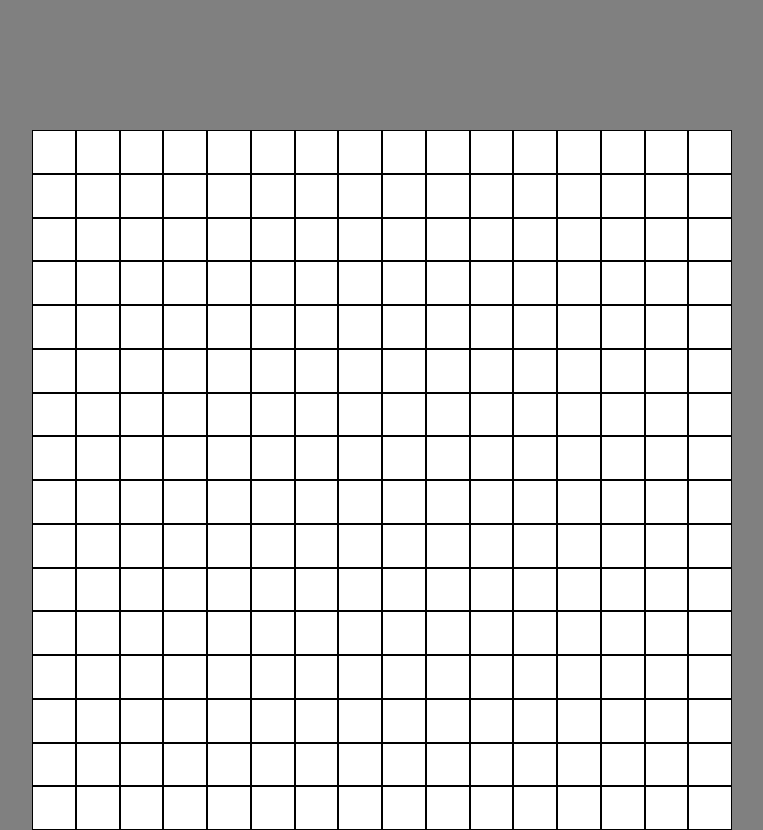
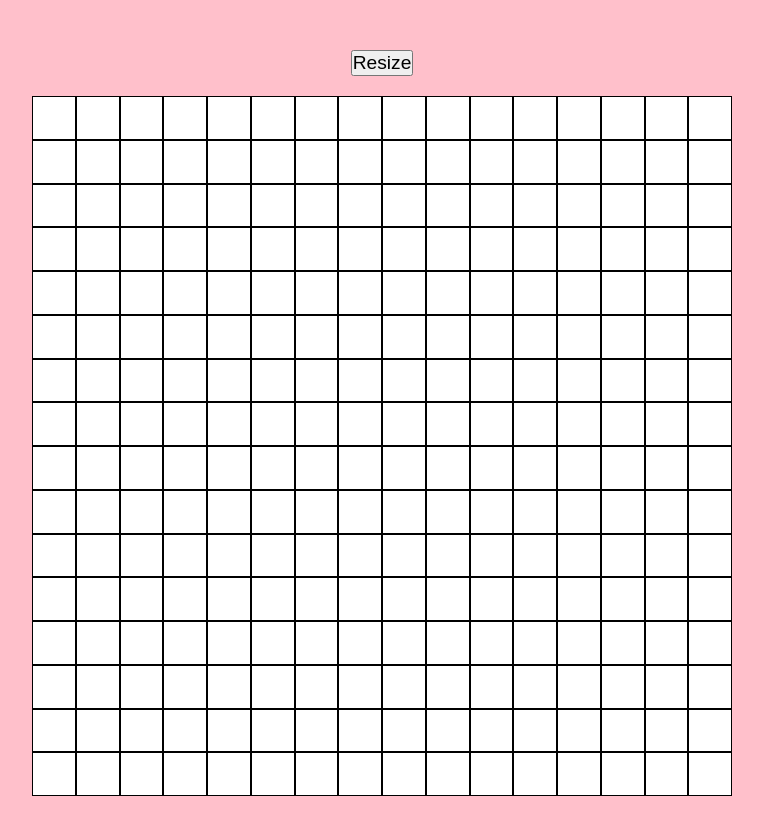
Before and after one commit to CunOwO/odin-etch-a-sketch, a plain HTML site: page index.html in a window 1280 px wide. Shown: the whole page, without its empty margins (258-1021 px from the left). After the commit the page ends 800 px from the top, so only its background shows below. Drawn offline with Linux system fonts and the light colour scheme.

Commit message:
Update Etch-a-Sketch project:
- index.html: Added a button for resizing the grid and a new div for the grid.
- styles.css: Changed background color to pink, added gap between elements, and styled the button.
- javascript.js: Implemented grid resizing functionality, refactored grid creation and deletion logic.

```diff
--- a/index.html
+++ b/index.html
@@ -8,6 +8,11 @@
     <script src="javascript.js" defer></script>
   </head>
   <body>
-    <div class="container"></div>
+    <div class="button">
+      <button id="resizeBtn" type="button">Resize</button>
+    </div>
+    <div class="container">
+      <div class="grid"></div>
+    </div>
   </body>
 </html>
--- a/javascript.js
+++ b/javascript.js
@@ -1,21 +1,43 @@
-const gridContainer = document.querySelector(".container");
+const container =document.querySelector(".container");
+let grid = document.querySelector(".grid");
+const resizeBtn = document.querySelector("#resizeBtn");
+let gridSize;
 
-for (let i = 0; i < 16; i++)
+createGrid(gridSize);
+
+resizeBtn.addEventListener("click", () => {
+    do {
+        gridSize = parseInt(prompt("Grid size: "));
+    } while (gridSize > 100);
+
+    deleteGrid();
+    createGrid(gridSize);
+});
+
+function createGrid(gridSize = 16) {
+    for (let i = 0; i < gridSize; i++)
     {
         const gridColumn = document.createElement("div");
         gridColumn.setAttribute("style", "display: flex; flex-direction: column; flex: 1;");
-    gridContainer.appendChild(gridColumn);
-    for (let j = 0; j < 16; j++) {
+        grid.appendChild(gridColumn);
+        for (let j = 0; j < gridSize; j++) {
             const gridCell = document.createElement("div");
             gridCell.classList.add("pixel");
             gridCell.setAttribute("style", "border: solid black 0.1px; flex: 1;");
             gridColumn.appendChild(gridCell);
         }
     }
-
     const gridCellList = document.querySelectorAll(".pixel");
     gridCellList.forEach((cell) => {
     cell.addEventListener("mouseenter", () => {
         cell.style.backgroundColor = "black";
     });
 });
+}
+
+function deleteGrid() {
+    container.removeChild(grid);
+    grid = document.createElement("div");
+    grid.classList.add("grid");
+    container.appendChild(grid);
+}
--- a/styles.css
+++ b/styles.css
@@ -9,12 +9,19 @@ body {
     justify-content: center;
     align-items: center;
     flex-direction: column;
-    background-color: gray;
+    background-color: pink;
+    gap: 20px;
 }
-.container {
+.grid {
     display: flex;
-    margin-top:130px;
     height: 700px;
     width: 700px;
     background-color: white;
 }
+
+.button {
+    padding-top: 50px;
+}
+button {
+    font-size: larger;
+}
```
Lines whose indentation alone changed are shown as unchanged.
